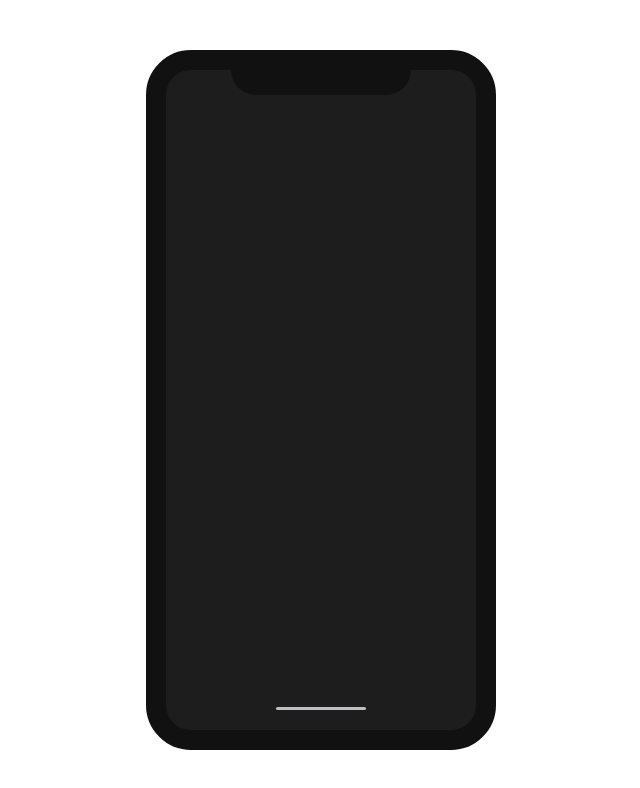
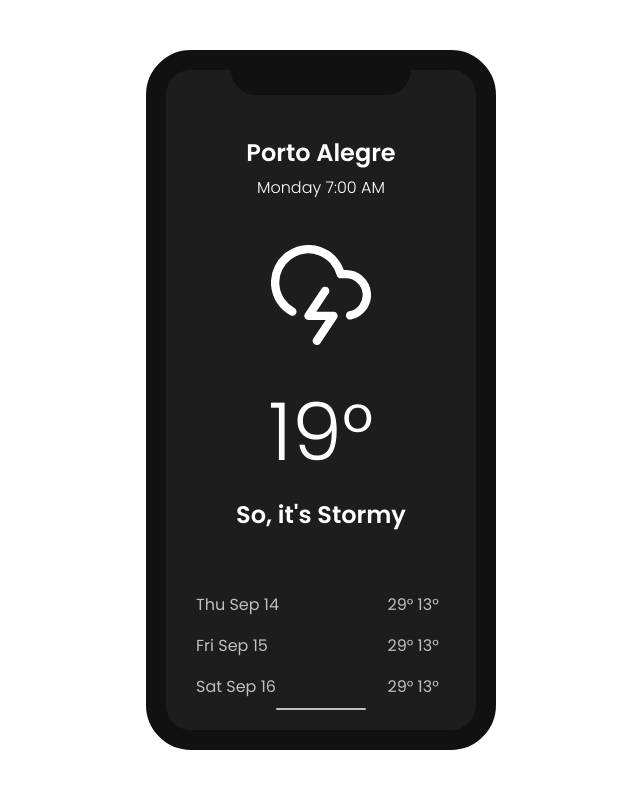
Before and after one commit to hellsu00/-Weatherapp-Grid, a plain HTML site: page index.html in a window 1280 px wide. Shown: the whole page, without its empty margins (319-959 px from the left). Drawn offline with nearby package versions, Linux system fonts and the light colour scheme; a web font is replaced by a local one.

Commit message:
Weather App finish using grid

```diff
--- a/index.html
+++ b/index.html
@@ -12,6 +12,20 @@
     <body>
         <div class="iphone-container">
             <div class="notch"></div>
+
+            <h2>Porto Alegre</h2>
+            <h4>Monday 7:00 AM</h4>
+
+            <i data-feather="cloud-lightning"></i>
+            <h1>19°</h1>
+            <h2>So, it's Stormy</h2>
+
+            <div class="weak-weather">
+                <span>Thu Sep 14</span><span>29° 13°</span>
+                <span>Fri Sep 15</span><span>29° 13°</span>
+                <span>Sat Sep 16</span><span>29° 13°</span>
+            </div>
+
             <div class="iphone-menu"></div>
         </div>
         <script>
--- a/style.css
+++ b/style.css
@@ -1,4 +1,4 @@
-@import url('https://fonts.google.com/css2?family=Poppins:wght@400;600&display=swap');
+@import url('https://fonts.googleapis.com/css2?family=Poppins:wght@400;300;600&display=swap');
 
 body, button, input, textarea {
     font-family: 'Poppins',sans-serif;
@@ -24,6 +24,21 @@ body {
     --light-gray: #BFBFC1;
 }
 
+h1 {
+    font-size: 80px;
+    margin: 0;
+    font-weight: 300;
+}
+
+h2, h4 {
+    margin: 5px;
+}
+
+h4 {
+    font-weight: 300;
+}
+
+
 .iphone-container {
     width: 350px;
     height: 700px;
@@ -31,6 +46,9 @@ body {
     border: 20px solid #111;
     background: var(--dark-blue);
     position: relative;
+    color: #fff;
+    text-align: center;
+    padding: 60px 10px 20px;
 }
 
 .iphone-container .notch {
@@ -38,15 +56,34 @@ body {
     height: 25px;
     background: #111;
     border-radius: 0 0 30px 30px;
-    margin: 0 auto;
+    position: absolute;
+    top: 0;
+    left: calc(50% - 90px);
 }
 
 .iphone-container .iphone-menu {
     width: 90px;
     background: var(--light-gray);
-    height: 3px;
+    height: 2px;
     border-radius: 8px;
     position: absolute;
     bottom: 20px;
     left: calc(50% - 45px);
 }
+
+.iphone-container svg {
+    width: 100px;
+    height: 100px;
+    margin: 40px 0 20px;
+}
+
+.iphone-container .weak-weather {
+    color: var(--light-gray);
+    margin-top: 60px;
+    text-align: left;
+    padding: 0 20px;
+
+    display: grid;
+    grid-template-columns: 3fr 1fr;
+    gap: 1rem;
+}
```
